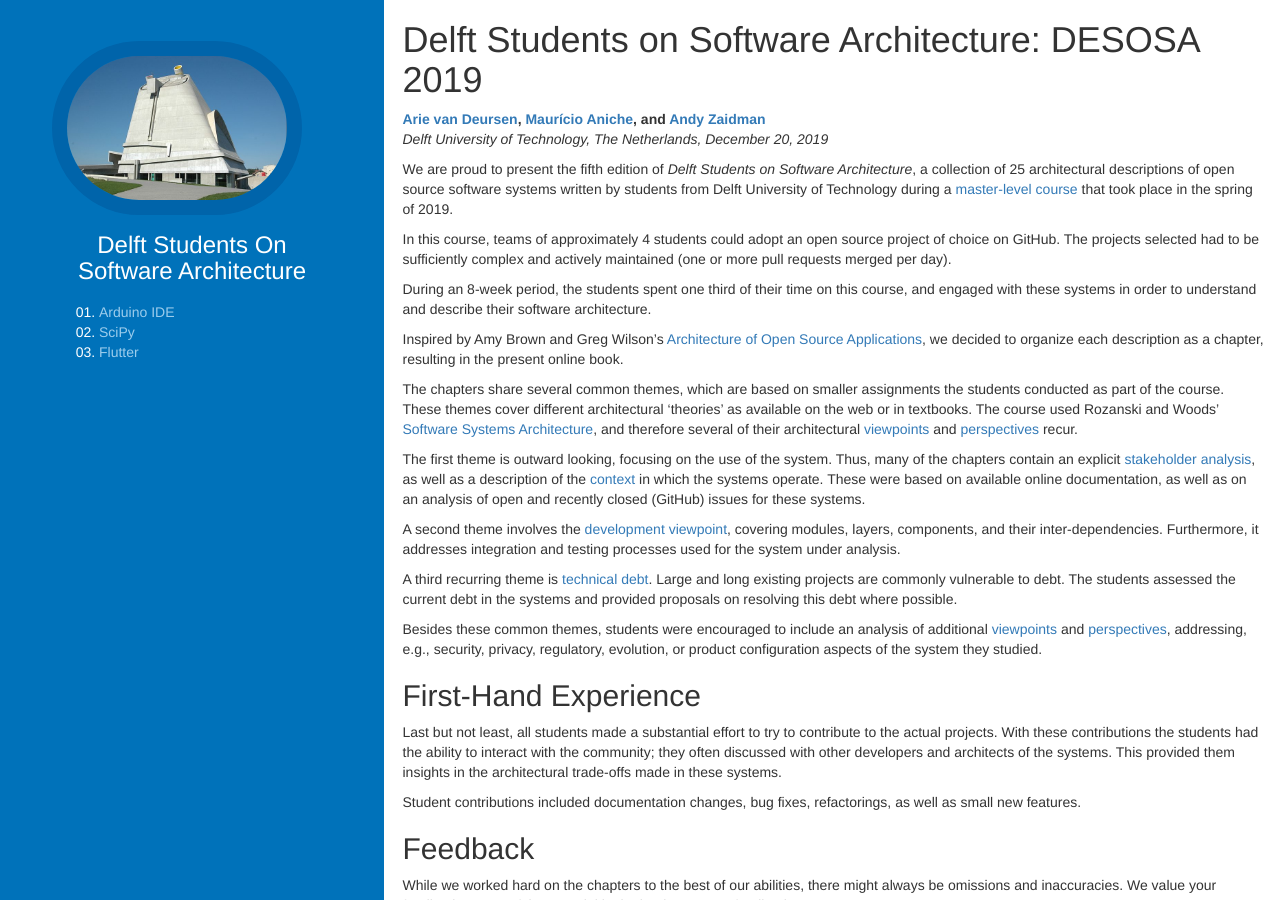
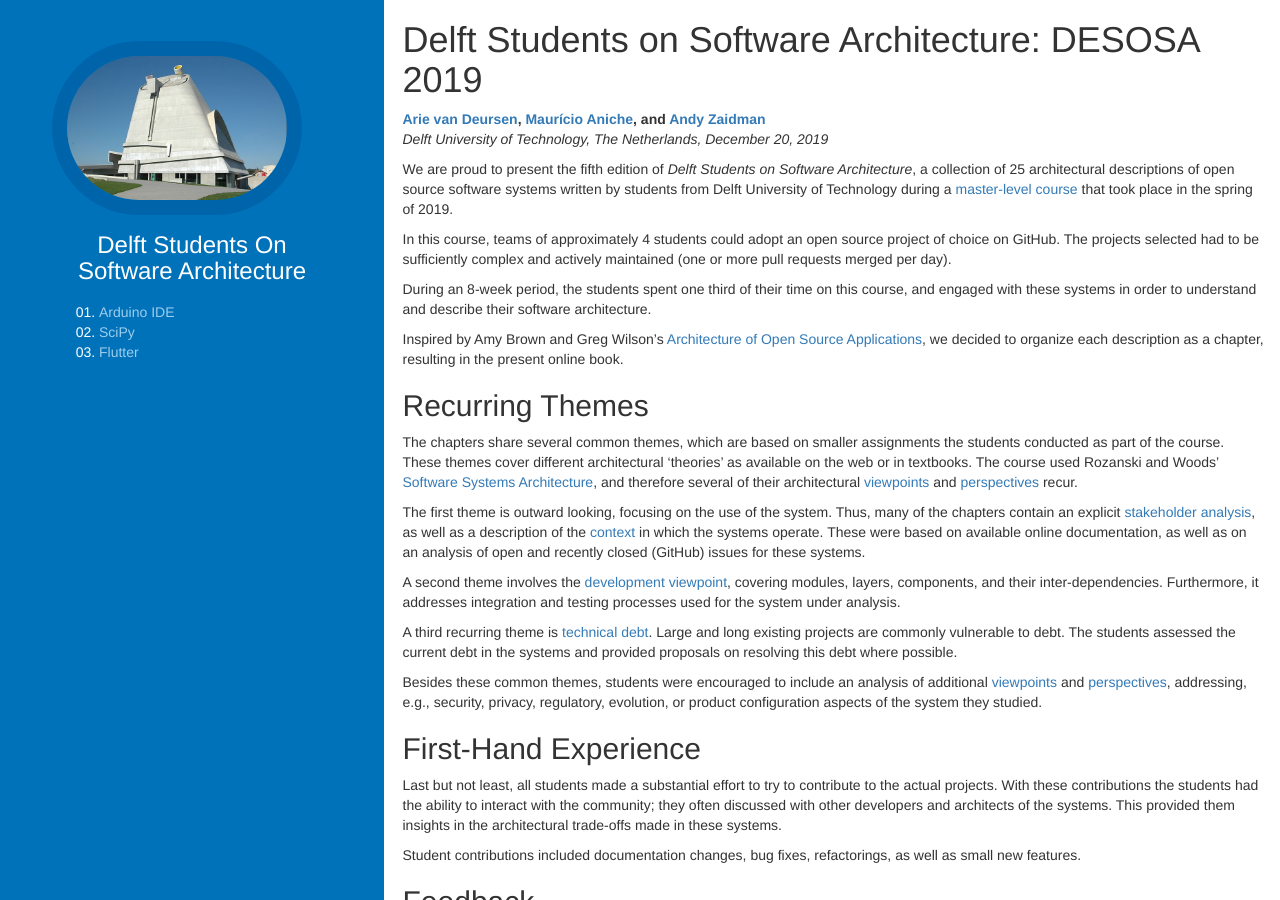
Before and after one commit to SERG-Delft/desosa2019, a Jekyll site: the page built from index.md, in a window 1280 px wide and 900 px high. Built offline with Jekyll 4.4.1, drawn with Linux system fonts in a browser that asks for light colours; nearby versions of some CDN libraries.

Commit message:
Add missing header

```diff
--- a/index.md
+++ b/index.md
@@ -32,7 +32,7 @@ During an 8-week period, the students spent one third of their time on this cour
 
 Inspired by Amy Brown and Greg Wilson's [Architecture of Open Source Applications][aosa], we decided to organize each description as a chapter, resulting in the present online book.
 
-
+## Recurring Themes
 
 The chapters share several common themes, which are based on smaller assignments the students conducted as part of the course.
 These themes cover different architectural 'theories' as available on the web or in textbooks.
```
